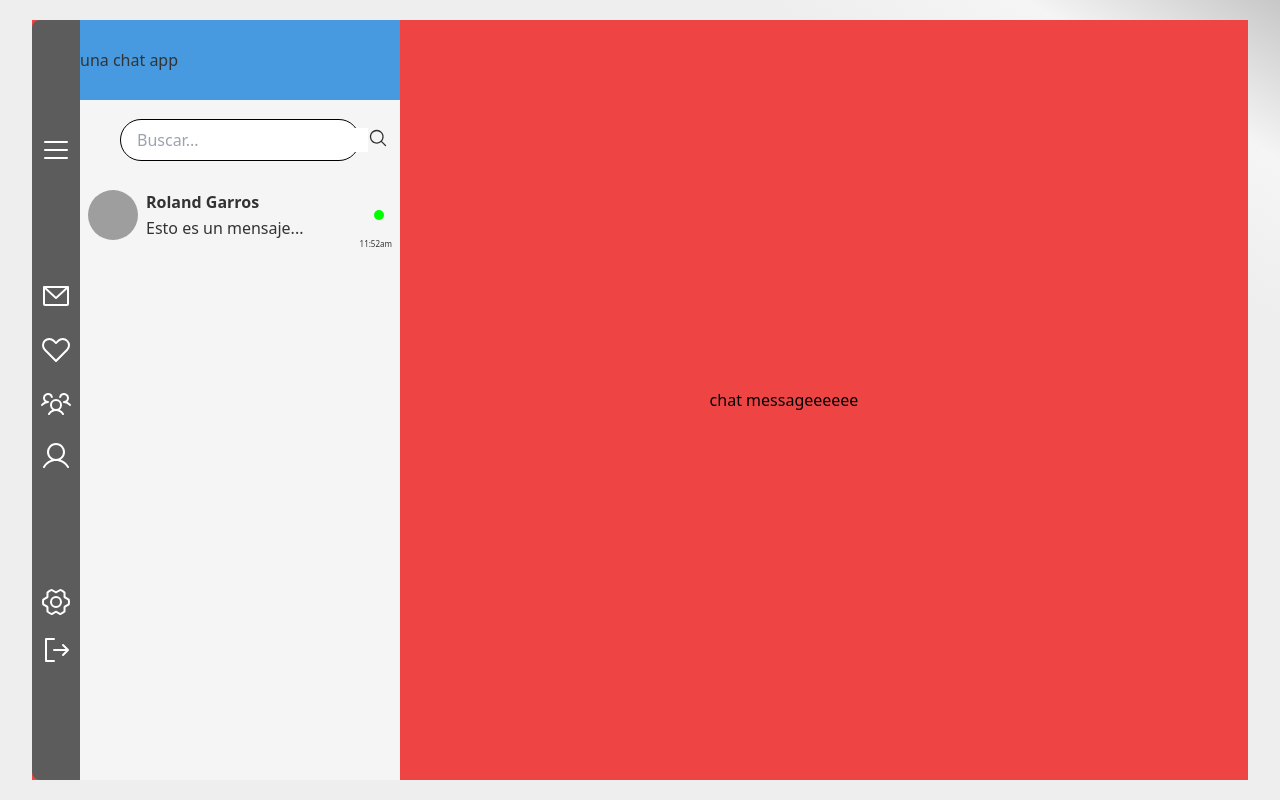
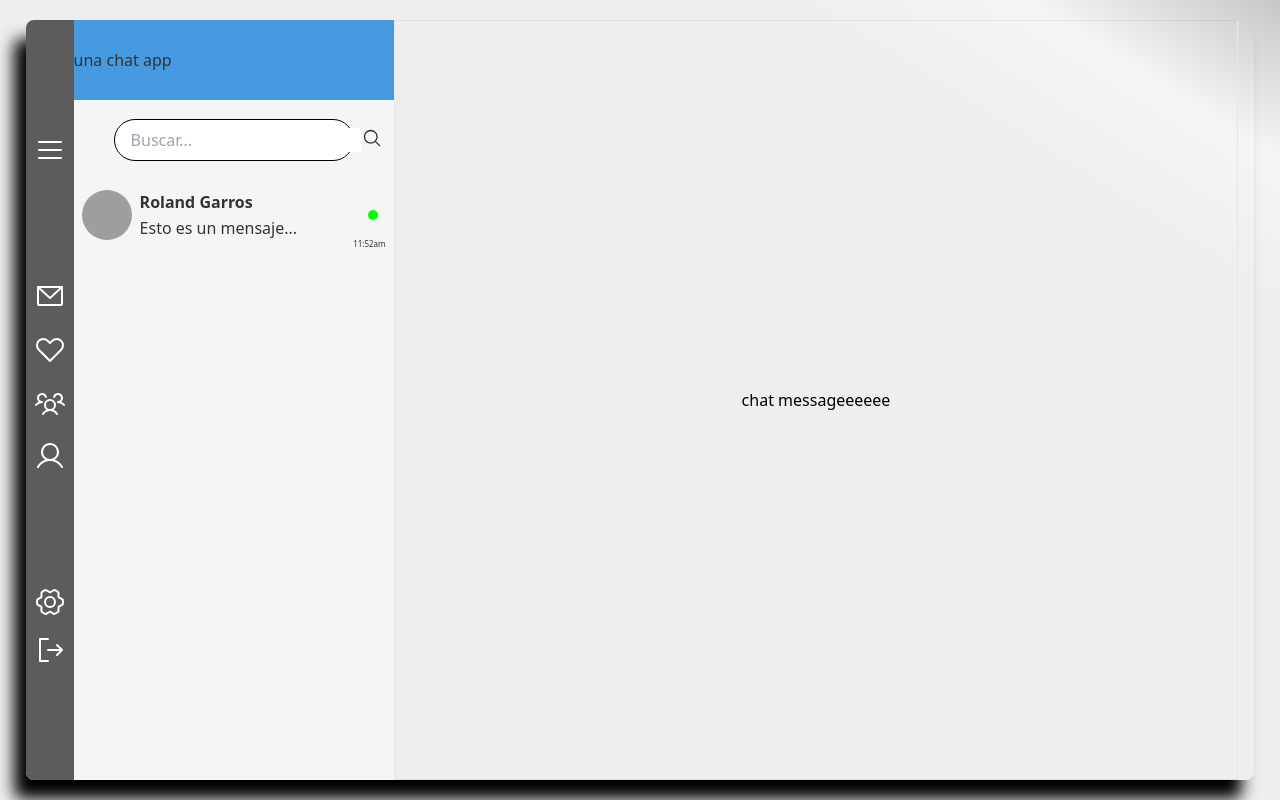
Before and after one commit to borgesmj/real-time-chat-app, a React (Vite) app: page / in a window 1280 px wide. Built offline with nearby package versions, Linux system fonts and the light colour scheme; grey boxes are pictures that could not be loaded.

Commit message:
Updated styles for ChatClosedMsg, ChatSection, Section, and PageTemplate components, and added .main-shadow class to index.css

```diff
--- a/src/Components/ChatClosedMsg/ChatClosedMsg.jsx
+++ b/src/Components/ChatClosedMsg/ChatClosedMsg.jsx
@@ -2,7 +2,7 @@ import React from 'react'
 
 const ChatClosedMsg = () => {
   return (
-    <div className='flex justify-center items-center w-full h-full'>
+    <div className='flex justify-center items-center w-full h-full border-solid border-[0.5px] border-y-[#00000010]'>
       chat messageeeeee
     </div>
   )
--- a/src/Components/ChatSection/ChatSection.jsx
+++ b/src/Components/ChatSection/ChatSection.jsx
@@ -4,7 +4,7 @@ import MessageForm from "../MessageForm/MessageForm";
 
 const ChatSection = ({ setChatOpened, darkTheme, chatOpened }) => {
   return (
-    <main className="chat-section relative md:left-[23rem] w-[21rem] h-[95dvh] rounded-[10px] top-0 md:w-[23rem] md:opacity-100 block lg:w-[60dvw] xl:w-[67dvw">
+    <main className="chat-section relative md:left-[23rem] w-[21rem] h-[95dvh] rounded-[10px] top-0 md:w-[23rem] md:opacity-100 md:transform-none block lg:w-[60dvw] xl:w-[66dvw] 2xl:w-[75dvw]">
       {chatOpened ? (
         <>
           <ProfileBar setChatOpened={setChatOpened} darkTheme={darkTheme} />
--- a/src/Components/Section/Section.jsx
+++ b/src/Components/Section/Section.jsx
@@ -7,7 +7,7 @@ const Section = ({ children, darkTheme }) => {
         !darkTheme
           ? "bg-[#f5f5f5] text-[#333333]"
           : "bg-[#333f58] text-[#e0e0e0]"
-      } h-full w-[18rem] options-bar pb-8 options-bar overflow-y-auto overflow-x-hidden flex flex-col items-center md:w-[20rem] rounded-r-lg md:rounded-none absolute left-12 top-0 bottom-0`}
+      } h-full w-[17rem] options-bar pb-8 options-bar overflow-y-auto overflow-x-hidden flex flex-col items-center md:w-[20rem] rounded-r-lg md:rounded-none absolute left-12 top-0 bottom-0`}
     >
       {children}
     </section>
--- a/src/Templates/PageTemplate.jsx
+++ b/src/Templates/PageTemplate.jsx
@@ -2,7 +2,7 @@ import Sidebar from "../Components/Sidebar/Sidebar";
 
 const PageTemplate = ({children, openSidebar, sidebarOpen}) => {
   return (
-    <div className="w-[95dvw] h-[95dvh] relative bg-red-500">
+    <div className="w-[96dvw] h-[95dvh] relative main-shadow rounded-lg">
       <Sidebar openSidebar = {openSidebar} sidebarOpen={sidebarOpen}/>
       {children}
     </div>
--- a/src/index.css
+++ b/src/index.css
@@ -4,19 +4,24 @@
 @tailwind utilities;
 
 .chat-section{
-    opacity: 0;
-    display: block;
+    opacity:1;
     transition: all 0.3s linear 0s;
+    left: 0;
+    transform: translateX(150dvw);
 }
 
 #chat-section-cb:checked ~ .chat-section{
     opacity: 1;
-    left:0
+    transform: translateX(0);
 }
 
 .search-bar> p > input[type="text"]:focus ~ span{
     display: none;
     opacity: 0;
+}
+
+.main-shadow{
+    box-shadow: -12px 19px 16px 0px #000000;
 }
 
 @media (width >= 768px){
```
